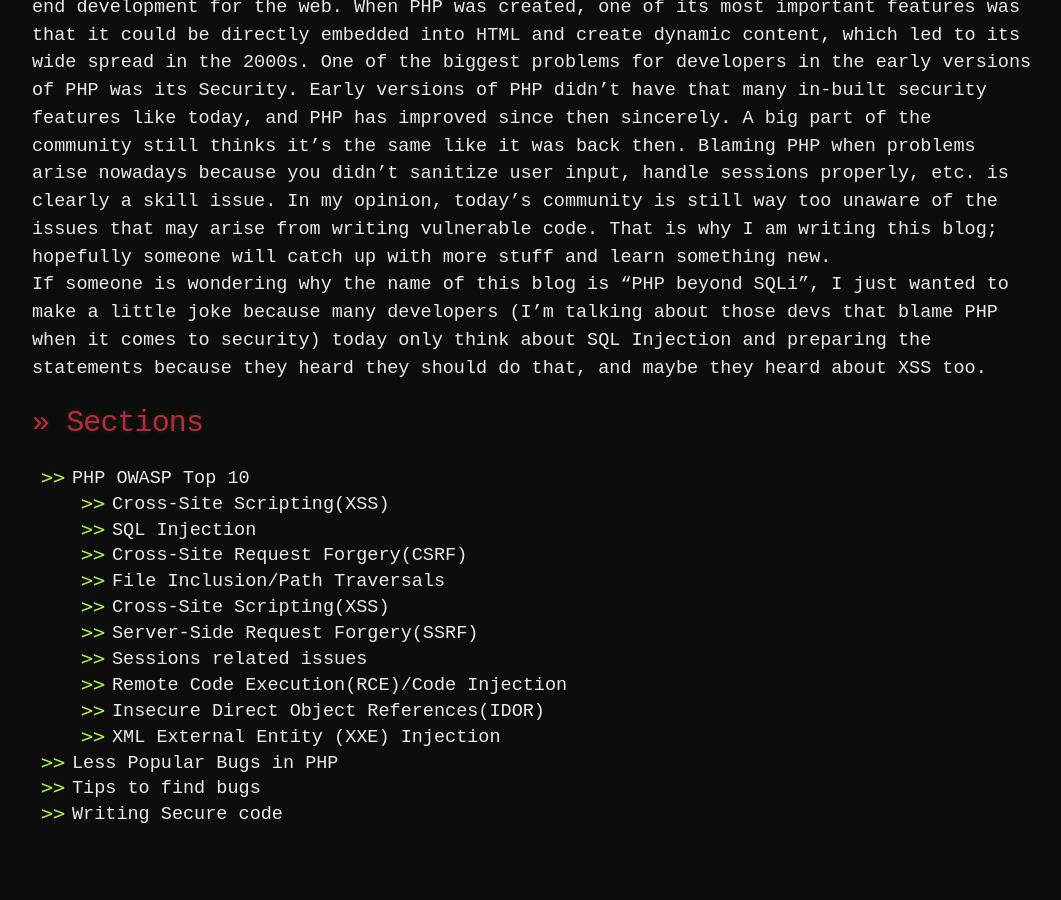
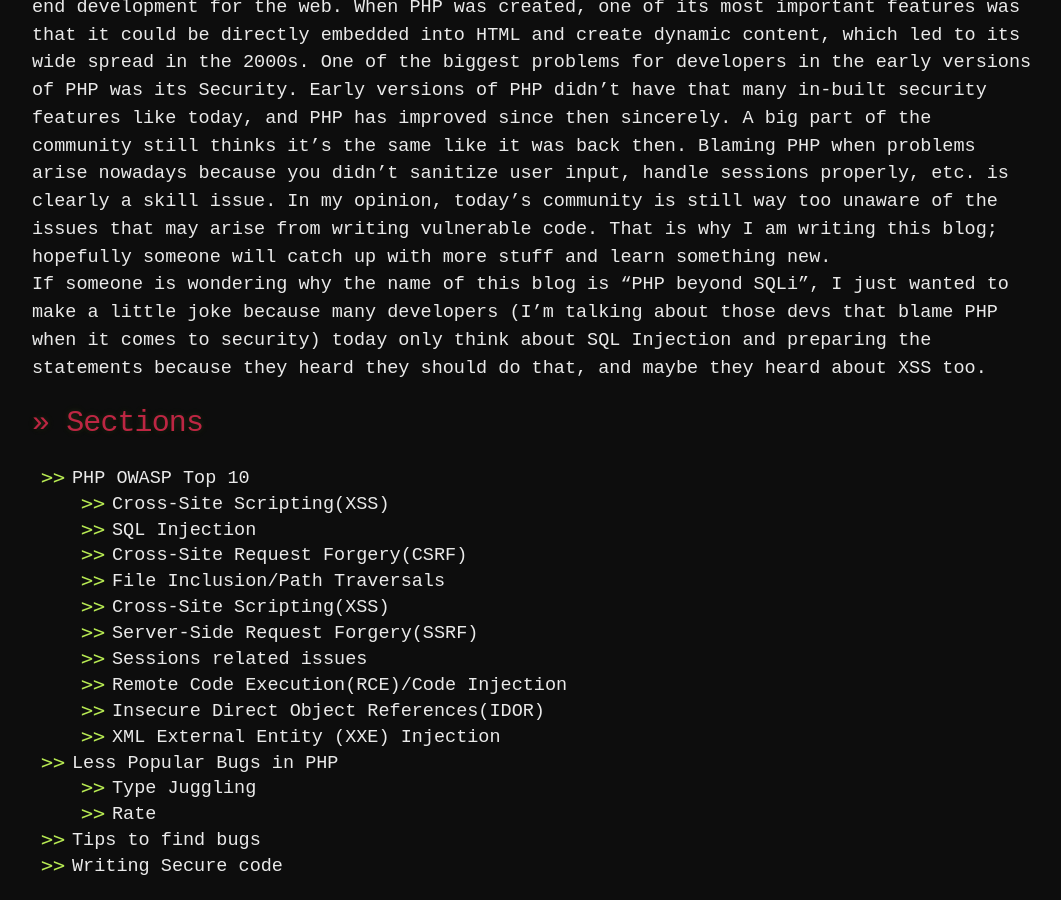
Before and after one commit to 20kilograma/blog, a Jekyll site: the page built from php-sec.md, in a window 1280 px wide and 900 px high, scrolled down 738 px. Shown: the whole window, without its empty margins (108-1169 px from the left). Built offline with Jekyll 4.4.1, drawn with Linux system fonts in a browser that asks for light colours; some web fonts are replaced; our own code applies the rules of GitHub Pages for plain Markdown files; before the commit the page ends 1586 px from its top, so only the background shows below that.

Commit message:
Update php-sec.md

```diff
--- a/php-sec.md
+++ b/php-sec.md
@@ -24,6 +24,10 @@
     <li>XML External Entity (XXE) Injection</li>
   </ul>
   <li>Less Popular Bugs in PHP</li>
+  <ul>
+    <li>Type Juggling</li>
+    <li>Rate</li>
+  </ul>
   <li>Tips to find bugs</li>
   <li>Writing Secure code</li>
 </ul>
```
